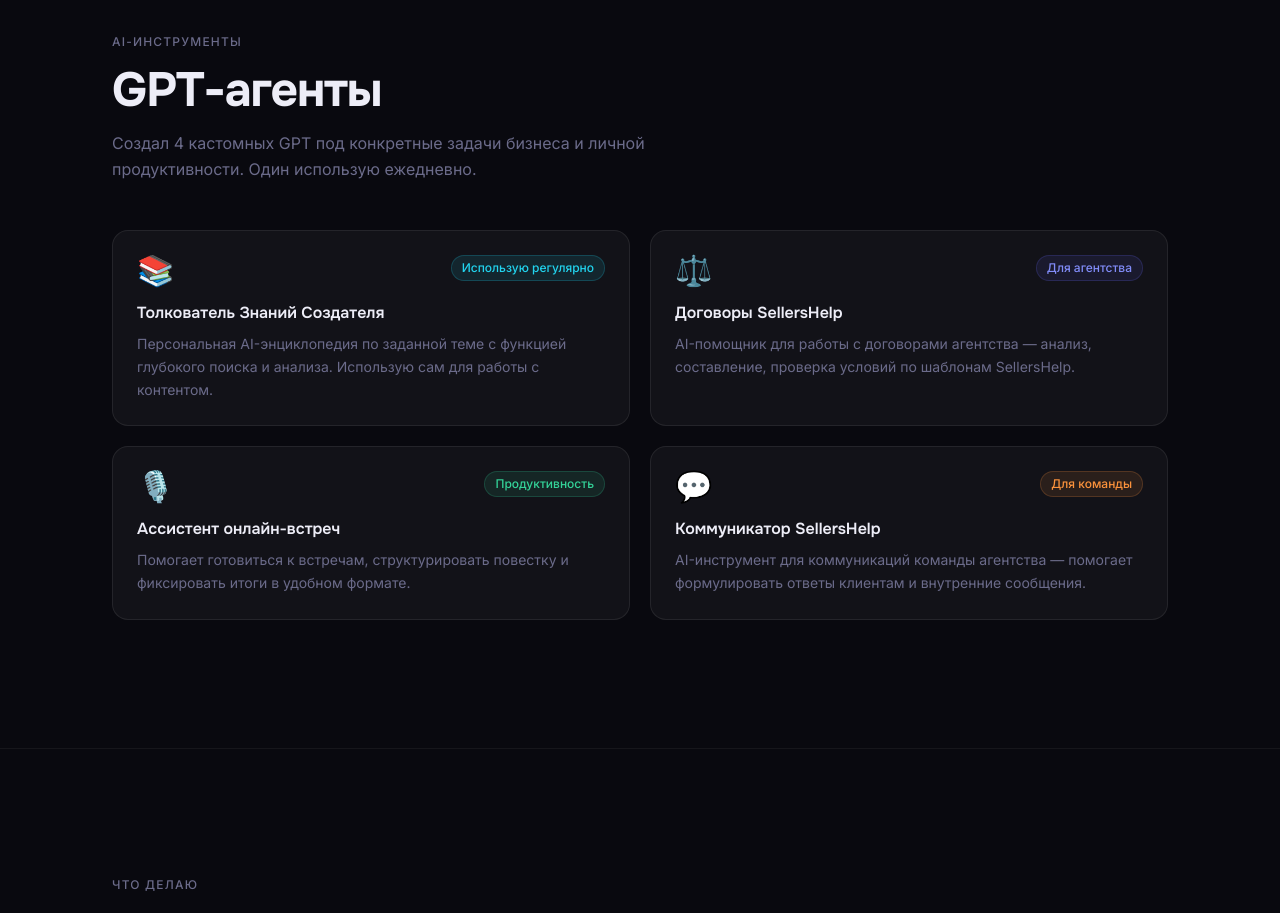
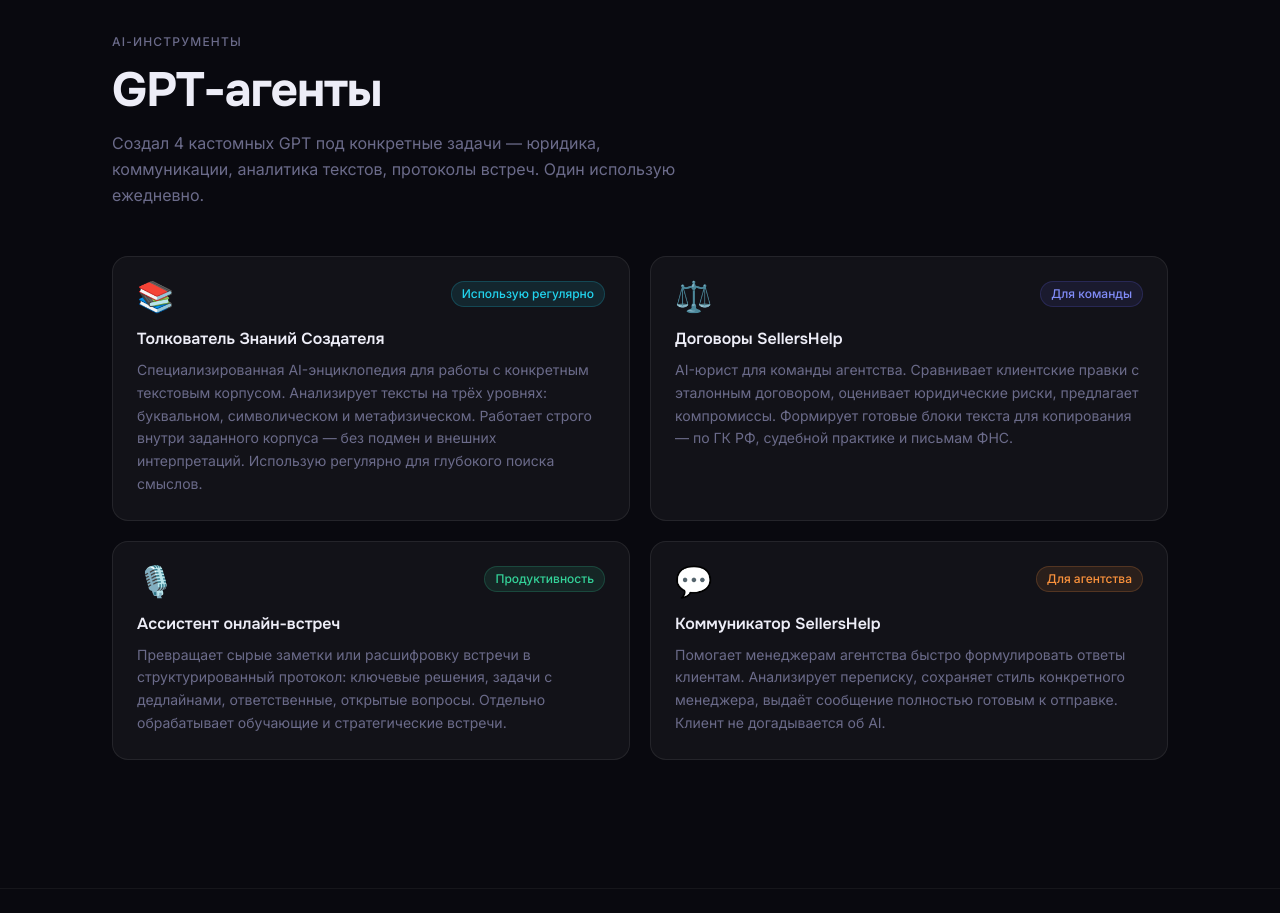
Before and after one commit to yurazlab/yurazlab, a Next.js app: page / in a window 1280 px wide. Shown: the part 2080-2993 px from the top of the page. Built offline with nearby package versions, Linux system fonts and the light colour scheme.

Commit message:
Improve GPT descriptions with real content

```diff
--- a/components/GptTools.tsx
+++ b/components/GptTools.tsx
@@ -3,7 +3,7 @@
     emoji: "📚",
     title: "Толкователь Знаний Создателя",
     description:
-      "Персональная AI-энциклопедия по заданной теме с функцией глубокого поиска и анализа. Использую сам для работы с контентом.",
+      "Специализированная AI-энциклопедия для работы с конкретным текстовым корпусом. Анализирует тексты на трёх уровнях: буквальном, символическом и метафизическом. Работает строго внутри заданного корпуса — без подмен и внешних интерпретаций. Использую регулярно для глубокого поиска смыслов.",
     tag: "Использую регулярно",
     tagClass: "text-cyan bg-cyan/10 border-cyan/20",
   },
@@ -11,15 +11,15 @@
     emoji: "⚖️",
     title: "Договоры SellersHelp",
     description:
-      "AI-помощник для работы с договорами агентства — анализ, составление, проверка условий по шаблонам SellersHelp.",
-    tag: "Для агентства",
+      "AI-юрист для команды агентства. Сравнивает клиентские правки с эталонным договором, оценивает юридические риски, предлагает компромиссы. Формирует готовые блоки текста для копирования — по ГК РФ, судебной практике и письмам ФНС.",
+    tag: "Для команды",
     tagClass: "text-accent-light bg-accent/10 border-accent/20",
   },
   {
     emoji: "🎙️",
     title: "Ассистент онлайн-встреч",
     description:
-      "Помогает готовиться к встречам, структурировать повестку и фиксировать итоги в удобном формате.",
+      "Превращает сырые заметки или расшифровку встречи в структурированный протокол: ключевые решения, задачи с дедлайнами, ответственные, открытые вопросы. Отдельно обрабатывает обучающие и стратегические встречи.",
     tag: "Продуктивность",
     tagClass: "text-emerald-400 bg-emerald-400/10 border-emerald-400/20",
   },
@@ -27,8 +27,8 @@
     emoji: "💬",
     title: "Коммуникатор SellersHelp",
     description:
-      "AI-инструмент для коммуникаций команды агентства — помогает формулировать ответы клиентам и внутренние сообщения.",
-    tag: "Для команды",
+      "Помогает менеджерам агентства быстро формулировать ответы клиентам. Анализирует переписку, сохраняет стиль конкретного менеджера, выдаёт сообщение полностью готовым к отправке. Клиент не догадывается об AI.",
+    tag: "Для агентства",
     tagClass: "text-orange-400 bg-orange-400/10 border-orange-400/20",
   },
 ];
@@ -40,8 +40,8 @@
         <p className="label mb-4">AI-инструменты</p>
         <h2 className="heading-lg text-text-base mb-4">GPT-агенты</h2>
         <p className="text-text-muted max-w-xl mb-12 leading-relaxed">
-          Создал 4 кастомных GPT под конкретные задачи бизнеса и личной
-          продуктивности. Один использую ежедневно.
+          Создал 4 кастомных GPT под конкретные задачи — юридика, коммуникации,
+          аналитика текстов, протоколы встреч. Один использую ежедневно.
         </p>
 
         <div className="grid sm:grid-cols-2 gap-5">
```
